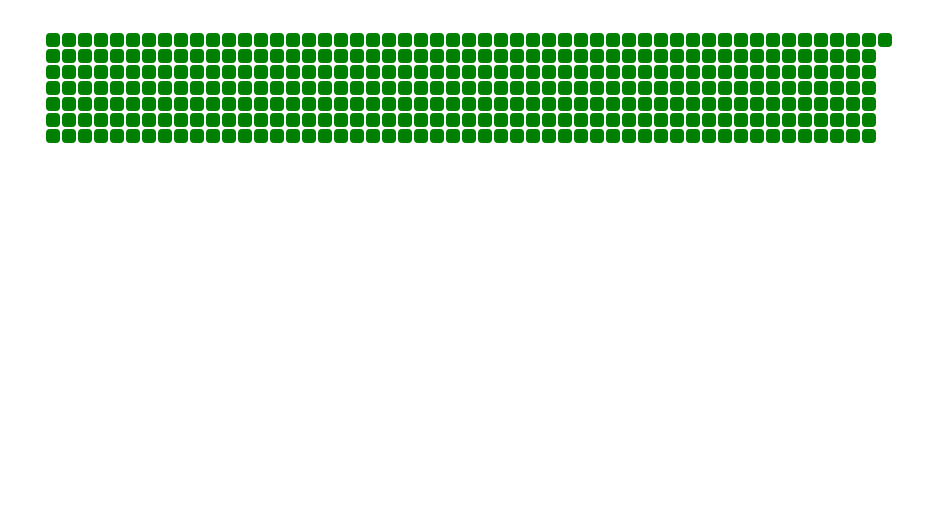
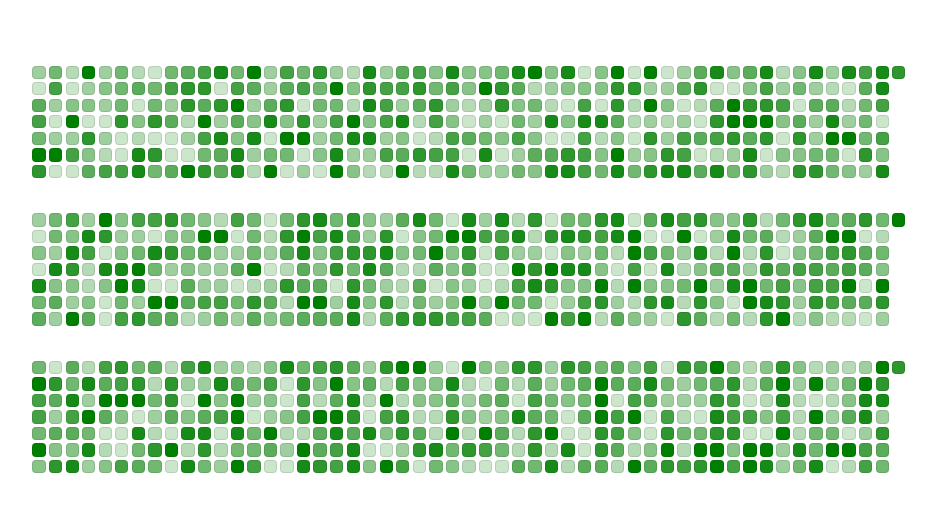
Before and after one commit to boladss/heatmap-tracker, a React (Vite) app: page / in a window 1280 px wide. Shown: the top 512 px of the page, without its empty margins (171-1107 px from the left). Built offline with nearby package versions, Linux system fonts and the light colour scheme.

Commit message:
feat/style: add color range implementation

```diff
--- a/src/App.css
+++ b/src/App.css
@@ -5,9 +5,10 @@
   /* text-align: center; */
 
   --box-size: 10pt;
-  --box-gap: 1pt;
+  --box-gap: 1.2pt;
   --box-color: green;
-  --border-color: hsla(0,0,0,0.5);
+  --box-default-color: hsl(0, 0%, 90%);
+  --border-color: hsla(0, 0%, 0%, 10%);
 }
 
 .box {
@@ -16,7 +17,7 @@
   width: var(--box-size);
   border: 1pt solid var(--border-color);
   border-radius: 3pt;
-  background-color: var(--box-color);
+  /* background-color: var(--box-color); */
   margin: var(--box-gap);
 }
 
@@ -34,4 +35,5 @@
 .heatmap-wrapper {
   display: flex;
   justify-content: center;
+  margin: 2rem;
 }
--- a/src/App.tsx
+++ b/src/App.tsx
@@ -1,30 +1,59 @@
 import { useState } from 'react'
 import './App.css'
 
-function Day({ index }) {
+interface DayBox {
+  index: number;
+  value: number;
+  max: number;
+}
+
+function Day({ index, value, max }: DayBox) {
+  // hsl(0, 100%, 1.57%)
+  const minOpacity = 0.2;
+  const maxOpacity = 1;
+
+  const opacity = (((value/max) * (maxOpacity - minOpacity)) + minOpacity);
+  const boxColor = opacity ? { backgroundColor: `hsl(120, 100%, 25.1%, ${opacity}` }
+    : { backgroundColor: `hsl(0, 0%, 90%)` };
+
   return (
-    // <div className="box">{index}</div>
-    <div className="box"></div>
+    <div className="box" style={boxColor} />
   )
 }
 
 function HeatMap() {
-  const [timeline, setTimeline] = useState(Array(365).fill(0).map((_, i) => <Day index={i} />));
+  // Temporary Values
+  const values: number[] = Array(365).fill(0).map(() => Math.floor(Math.random() * 10));
+  const max: number = Math.max(...values);
+
+  const [timeline, setTimeline] = useState(Array(365).fill(0).map((_, i) =>
+    <Day
+      index={i}
+      value={values[i]}
+      max={max}
+    />
+  ));
 
   return (
-    <div className="heatmap-container">
-      {timeline}
+    <div className="heatmap-wrapper">
+      <div className="heatmap-container">
+        {timeline}
+      </div>
     </div>
   )
 }
+
+
 
 function App() {
   const [count, setCount] = useState(0)
 
   return (
-    <div class="heatmap-wrapper">
+    <>
       <HeatMap />
-    </div>
+      <HeatMap />
+      <HeatMap />
+    </>
   )
 }
 
```
